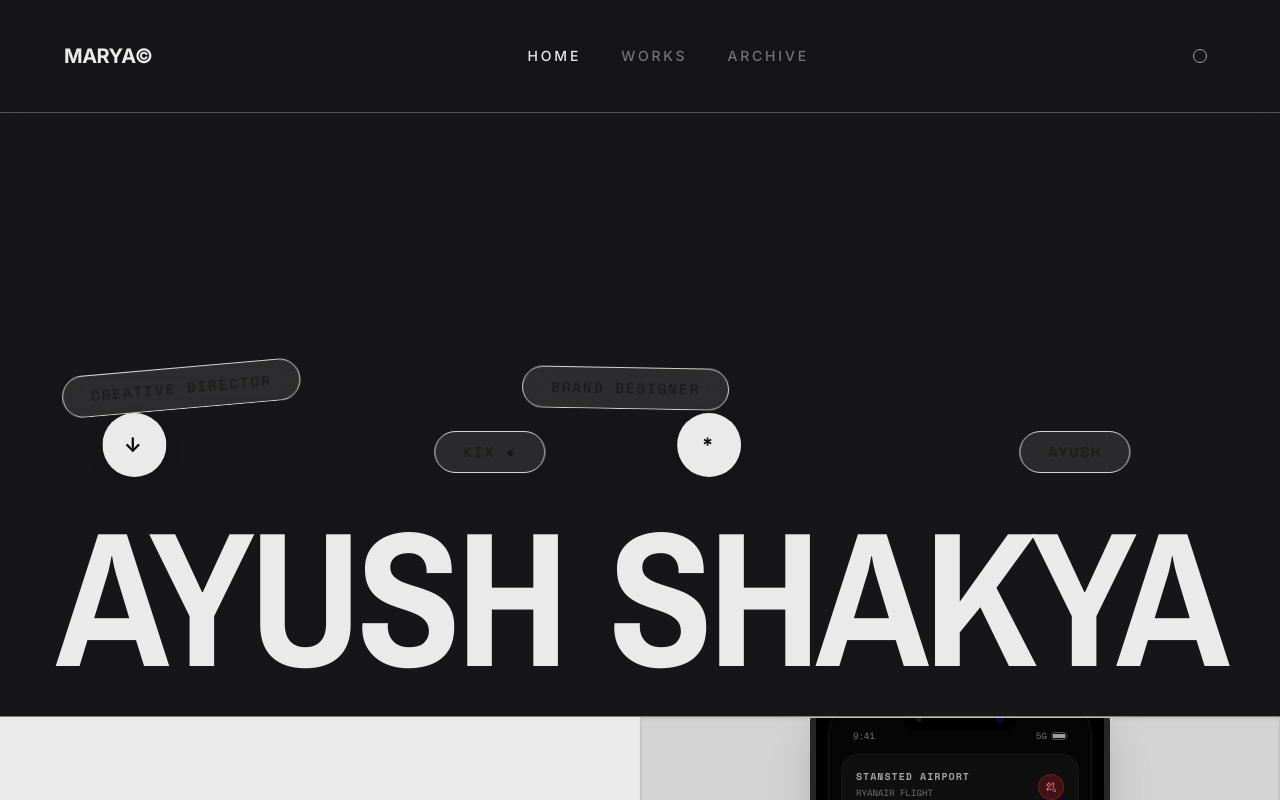
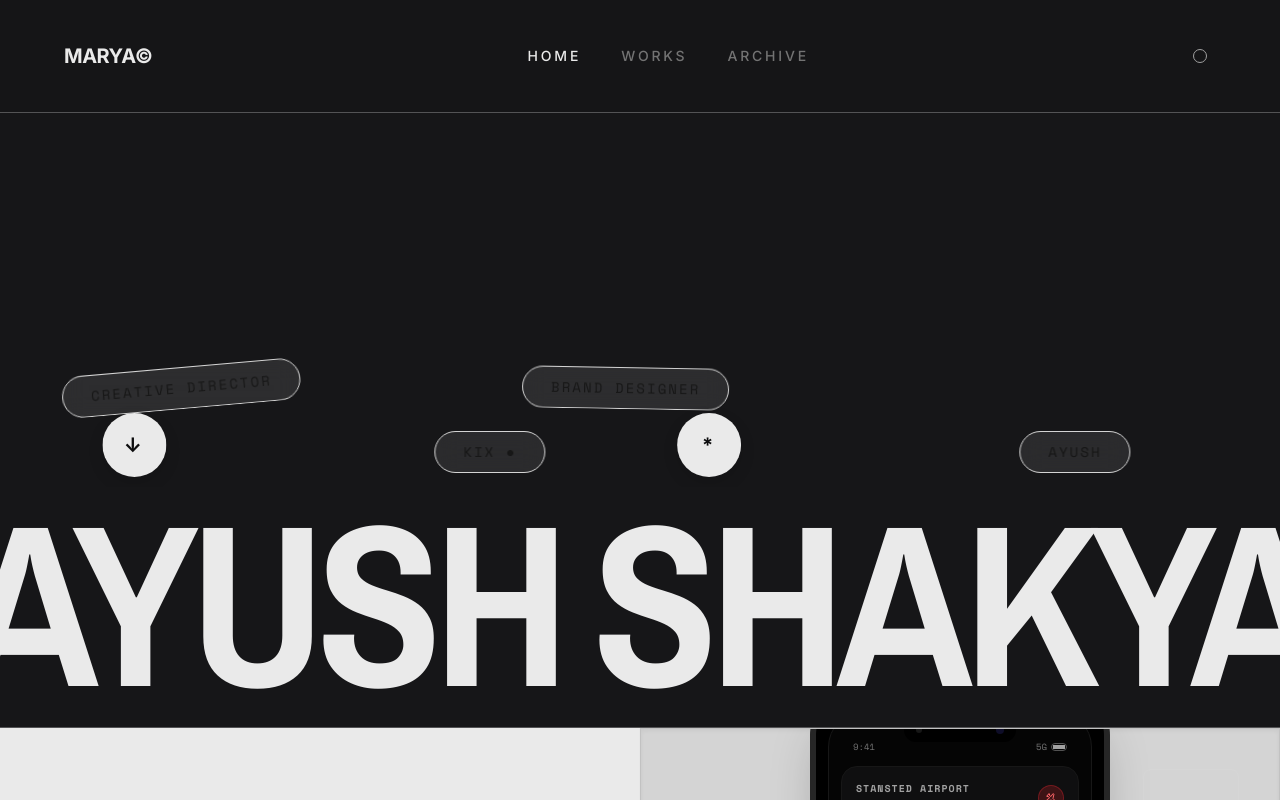
Before and after one commit to AyShakya/Portfolio-AyushShakya, a React (Vite) app: page / in a window 1280 px wide. Shown: the top 800 px of the page. Built offline with nearby package versions, Linux system fonts and the light colour scheme.

Commit message:
style(home): adjust hero section size and main heading font scale

```diff
--- a/src/pages/Home.jsx
+++ b/src/pages/Home.jsx
@@ -69,7 +69,7 @@ export default function Home() {
     <div className="w-full py-0 transition-colors duration-300">
 
       {/* HERO SECTION */}
-      <section className="relative flex flex-col items-center justify-between min-h-[45vh] pt-6 pb-8 border-b border-neutral-200/50 dark:border-neutral-900 w-full">
+      <section className="relative flex flex-col items-center justify-between min-h-[40vh] pt-6 pb-8 border-b border-neutral-200/30 dark:border-transparent w-full">
         {/* Floating Draggable Badges */}
         <div className="w-full relative z-10">
           <FloatingPills />
@@ -81,7 +81,7 @@ export default function Home() {
             initial={{ y: "100%" }}
             animate={{ y: 0 }}
             transition={{ duration: 0.9, ease: [0.16, 1, 0.3, 1], delay: 0.5 }}
-            className="text-[13vw] sm:text-[13.5vw] md:text-[14vw] lg:text-[14.5vw] xl:text-[15vw] font-extrabold tracking-[-0.03em] leading-[0.9] select-none text-[#eaeaea] dark:text-[#eaeaea] font-heading w-full uppercase flex flex-nowrap whitespace-nowrap justify-center gap-x-[3.5vw] gap-y-0"
+            className="text-[16vw] sm:text-[16.5vw] md:text-[17vw] lg:text-[17.5vw] xl:text-[18vw] font-extrabold tracking-[-0.04em] leading-[0.8] select-none text-[#eaeaea] dark:text-[#eaeaea] font-heading w-full uppercase flex flex-row items-center justify-center gap-x-[2.5vw] gap-y-0"
           >
             <span>AYUSH</span>
             <span>SHAKYA</span>
```
